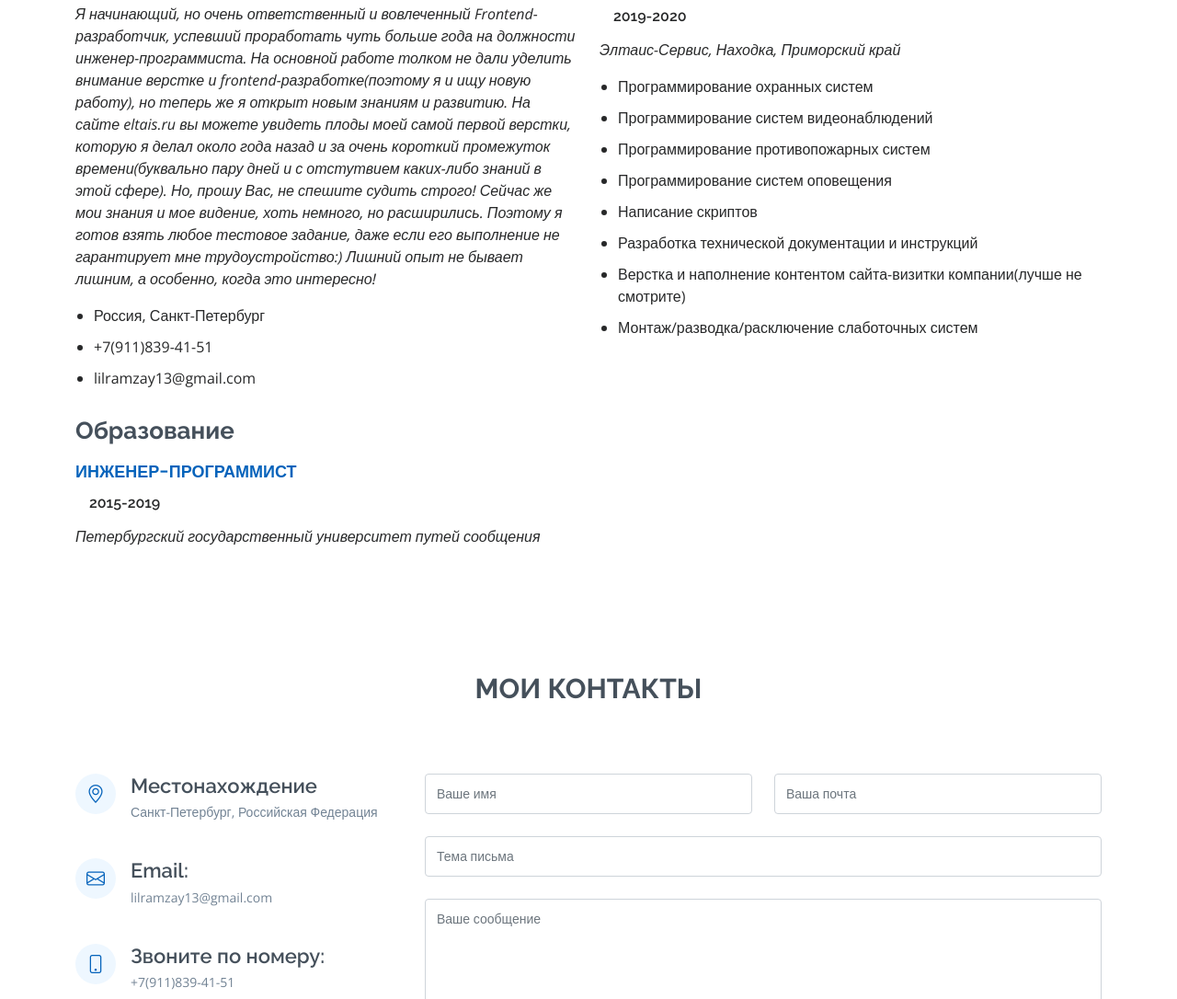
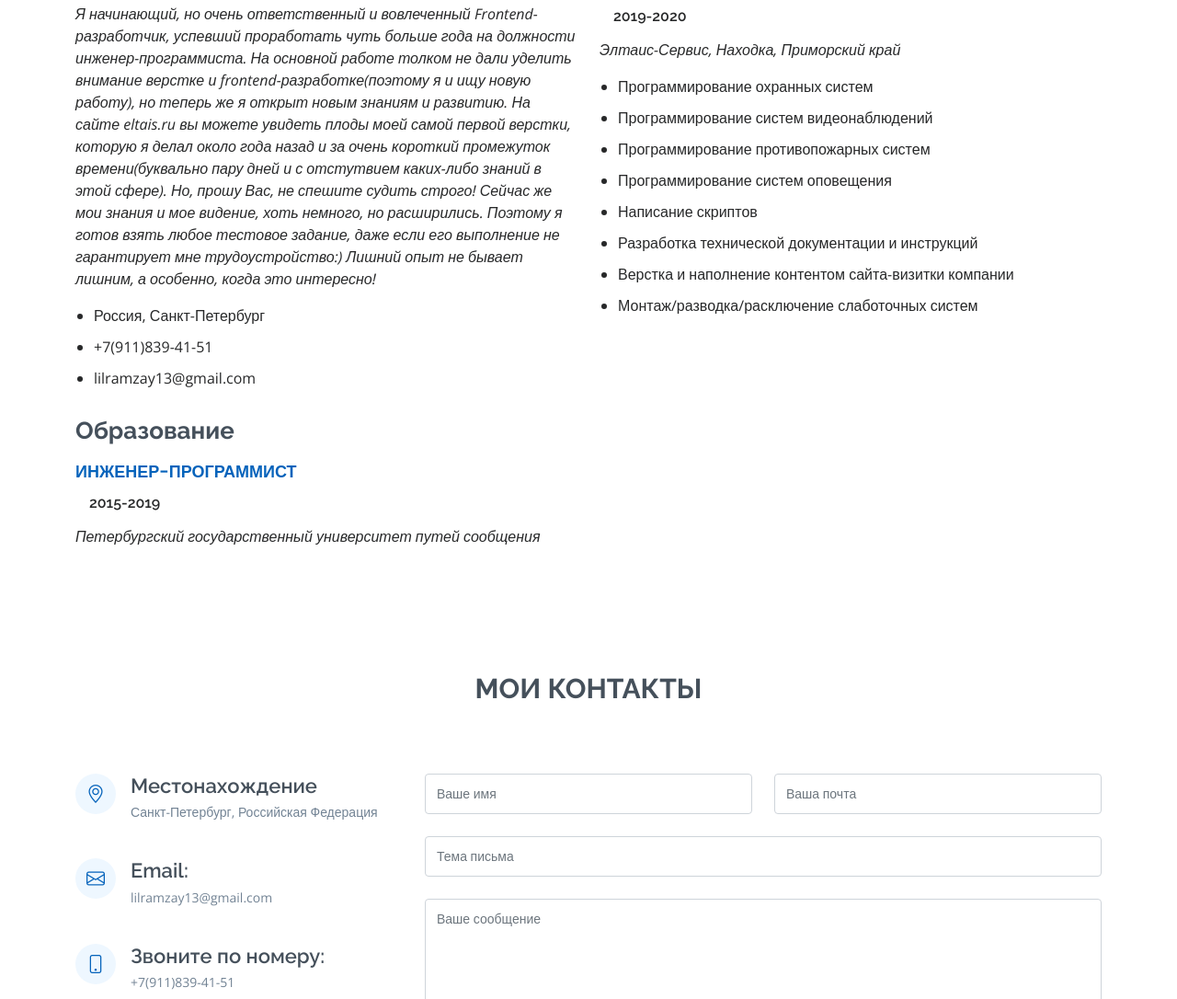
Before and after one commit to LilRamzay13/resume, a plain HTML site: page index.html in a window 1280 px wide. Shown: the part 2109-3195 px from the top of the page at 92% size. Drawn offline with nearby package versions, Linux system fonts and the light colour scheme.

Commit message:
Update index.html

```diff
--- a/index.html
+++ b/index.html
@@ -205,7 +205,7 @@
                         <li>Программирование систем оповещения</li>
                         <li>Написание скриптов</li>
                         <li>Разработка технической документации и инструкций</li>
-                        <li>Верстка и наполнение контентом сайта-визитки компании(лучше не смотрите)</li>
+                        <li>Верстка и наполнение контентом сайта-визитки компании</li>
                         <li>Монтаж/разводка/расключение слаботочных систем</li>
                       </ul>
                 </div>
```
